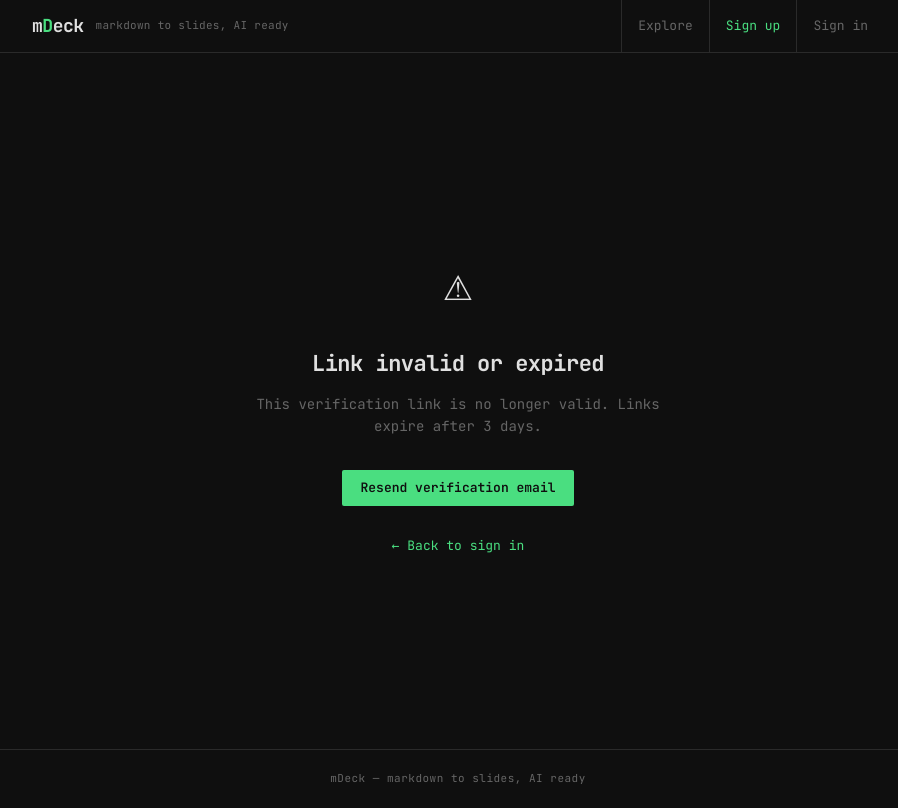
After one commit to armedjuror/mDeck, a Django app: template templates/account/confirm_email.html in a window 1280 px wide. The commit adds this page. Shown: the whole page, without its empty margins (182-1080 px from the left). Run offline with Django 4.2, Linux system fonts and the light colour scheme; the template is opened without the code that fills it, so the values that code supplies are empty.

Commit message:
Email Verifications

```diff
--- /dev/null
+++ b/templates/account/confirm_email.html
@@ -0,0 +1,46 @@
+{% extends "base.html" %}
+
+{% block title %}Confirm email{% endblock %}
+
+{% block content %}
+<div style="min-height:calc(100vh - 104px);display:flex;align-items:center;justify-content:center;padding:24px">
+  <div style="width:100%;max-width:440px;text-align:center">
+
+    {% if confirmation %}
+
+      <div style="font-size:48px;margin-bottom:24px">&#10003;</div>
+      <h1 style="font-size:22px;font-weight:700;letter-spacing:-0.5px;margin-bottom:12px">Confirm your email</h1>
+      <p style="color:var(--muted);font-size:14px;line-height:1.6;margin-bottom:32px">
+        Confirm that <strong style="color:var(--text)">{{ confirmation.email_address.email }}</strong>
+        is your email address.
+      </p>
+
+      <form method="post">
+        {% csrf_token %}
+        <button type="submit" class="btn btn-primary" style="width:100%;justify-content:center">
+          Confirm &amp; activate account
+        </button>
+      </form>
+
+    {% else %}
+
+      <div style="font-size:48px;margin-bottom:24px">&#9888;</div>
+      <h1 style="font-size:22px;font-weight:700;letter-spacing:-0.5px;margin-bottom:12px">Link invalid or expired</h1>
+      <p style="color:var(--muted);font-size:14px;line-height:1.6;margin-bottom:32px">
+        This verification link is no longer valid. Links expire after 3 days.
+      </p>
+      <a href="{% url 'account_email' %}" class="btn btn-primary" style="text-decoration:none;display:inline-block">
+        Resend verification email
+      </a>
+
+    {% endif %}
+
+    <div style="margin-top:28px">
+      <a href="{% url 'account_login' %}" style="color:var(--accent);font-size:13px;text-decoration:none">
+        &larr; Back to sign in
+      </a>
+    </div>
+
+  </div>
+</div>
+{% endblock %}
--- a/templates/account/login.html
+++ b/templates/account/login.html
@@ -17,7 +17,11 @@
     <div style="background:var(--surface);border:1px solid var(--border);border-radius:var(--radius);padding:28px">
       <form method="post" action="{% url 'account_login' %}">
         {% csrf_token %}
-        {{ form.non_field_errors }}
+        {% if form.non_field_errors %}
+        <div style="font-size:12px;color:var(--danger);margin-bottom:16px;padding:10px 12px;background:rgba(239,68,68,0.08);border:1px solid rgba(239,68,68,0.2);border-radius:2px">
+          {{ form.non_field_errors|join:" " }}
+        </div>
+        {% endif %}
 
         <div class="form-group">
           <label class="form-label">Email</label>
```
Also changed, not shown: templates/account/email/email_confirmation_required.html (added, +27 -0 lines).
